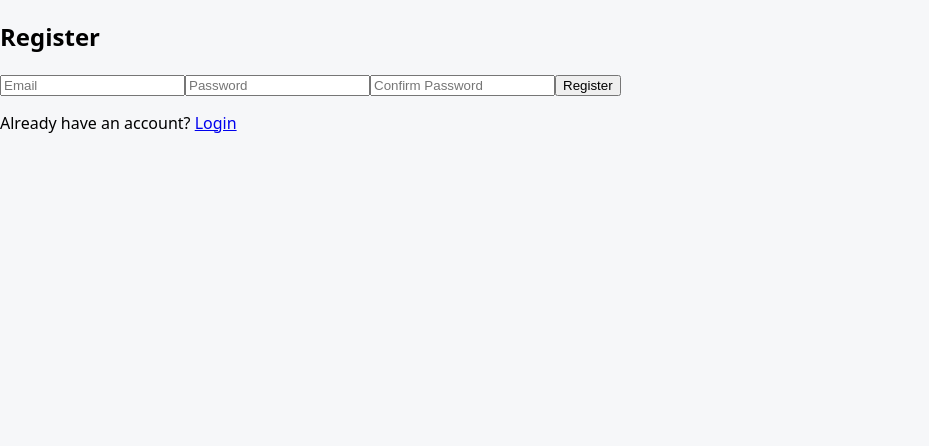
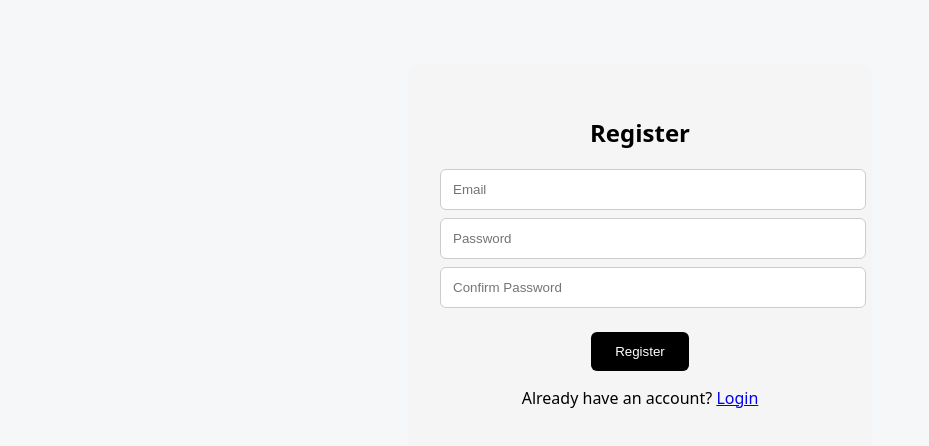
Before and after one commit to BozhidarZagorov/CarsVIFI, a React (Vite) app in the folder carVIFI/: page /register in a window 1280 px wide. Shown: the top 446 px of the page, without its empty margins (0-929 px from the left). Built offline with nearby package versions, Linux system fonts and the light colour scheme; no server answers.

Commit message:
add style to login and register

```diff
--- a/carVIFI/src/main.jsx
+++ b/carVIFI/src/main.jsx
@@ -6,6 +6,7 @@ import { AuthProvider } from "./ctx/AuthContext";
 import { CarsProvider } from "./ctx/CarsContext";
 import "./styles/main.css";
 import "./styles/home.css"
+import "./styles/auth.css"
 
 ReactDOM.createRoot(document.getElementById("root")).render(
   <React.StrictMode>
--- /dev/null
+++ b/carVIFI/src/styles/auth.css
@@ -0,0 +1,33 @@
+.auth-page {
+  max-width: 400px;
+  margin: 4rem auto;
+  padding: 2rem;
+  border-radius: 10px;
+  background: #f5f5f5;
+  text-align: center;
+}
+
+.auth-page input {
+  display: block;
+  width: 100%;
+  padding: 0.75rem;
+  margin: 0.5rem 0;
+  border-radius: 6px;
+  border: 1px solid #ccc;
+}
+
+.auth-page button {
+  padding: 0.75rem 1.5rem;
+  border: none;
+  border-radius: 6px;
+  background: black;
+  color: white;
+  margin-top: 1rem;
+  cursor: pointer;
+}
+
+.auth-page .error {
+  color: #c62828;
+  font-weight: 600;
+  margin-bottom: 0.5rem;
+}
```
